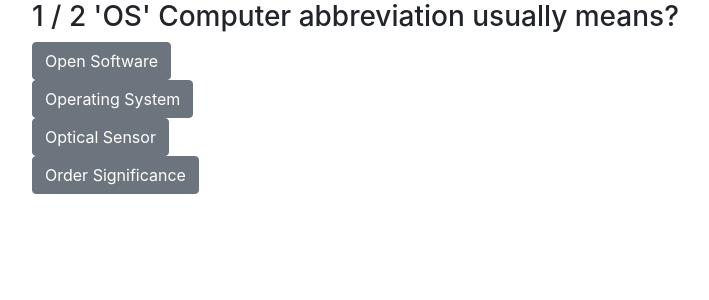
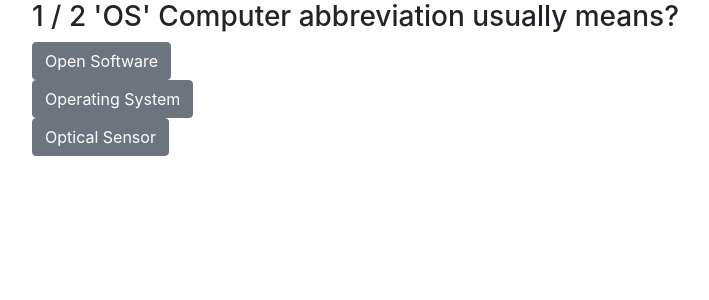
Before and after one commit to lukaslakas31/multipleChoice, a Nuxt app: page / in a window 1280 px wide. Both pictures are taken after a click on the button "Play". Shown: the top 300 px of the page, without its empty margins (53-762 px from the left). Built offline with nearby package versions, Linux system fonts and the light colour scheme.

Commit message:
finish backend day 1

```diff
--- a/components/multipleChoice.vue
+++ b/components/multipleChoice.vue
@@ -4,7 +4,7 @@
     <b-container v-if="!mainMenu">
       <b-row>
         <b-col>
-          <H1> Multiple Choice Quiz </H1>
+          <h1> Multiple Choice Quiz </h1>
         </b-col>
       </b-row>
       <b-row>
@@ -21,7 +21,7 @@
     </b-modal>
     <!-- question area  -->
     <b-container v-if="mainMenu">
-      <div v-if="!showScore">
+      <div v-if="!quizGame">
         <h3>{{currentQuestionNumber}} / {{questions.length}} {{ currentQuestion.question }}</h3>
         <div v-for="(answer, answerIndex) in currentQuestion.answers" :key="answerIndex">
           <b-button class="choiceButton" @click="checkAnswer(answer)">{{ answer.text }}</b-button>
@@ -34,8 +34,8 @@
         </b-modal>
       </div>
       <!-- modal score area -->
-      <b-modal v-model="showScore" title="Score" hide-footer hide-header-close  no-close-on-esc no-close-on-backdrop >
-        <p>You got {{ score }} out of {{ questions.length }} questions correct!</p>
+      <b-modal v-model="quizGame" title="Done!" hide-footer hide-header-close  no-close-on-esc no-close-on-backdrop >
+        <p>Score: {{ score }} out of {{ questions.length }}</p>
         <b-button class="menuButton" @click="backMenu">Main Menu</b-button>
       </b-modal>
     </b-container>
@@ -47,6 +47,7 @@ export default {
   data() {
     return {
       mainMenu: false,
+      quizGame: false,
       showHow: false,
       showAnswer: false,
       questions: [
@@ -56,7 +57,6 @@ export default {
             { text: "Open Software", correct: false },
             { text: "Operating System", correct: true },
             { text: "Optical Sensor", correct: false },
-            { text: "Order Significance", correct: false }
           ]
         },
         {
@@ -65,7 +65,6 @@ export default {
             { text: "4", correct: false },
             { text: "8", correct: true },
             { text: "16", correct: false },
-            { text: "32", correct: false }
           ]
         }
         // add questions
@@ -103,7 +102,7 @@ export default {
       this.showAnswer = false;
       this.selectedAnswer = null;
       if (this.currentQuestionIndex === this.questions.length - 1) {
-        this.showScore = true;
+        this.quizGame = true;
       } else {
         this.currentQuestionIndex++;
 
@@ -111,7 +110,7 @@ export default {
     },
     backMenu () {
       this.mainMenu = false;
-      this.showScore = false;
+      this.quizGame = false;
       this.currentQuestionIndex = 0;
       this.score = 0;
       this.selectedAnswer = null;
```
